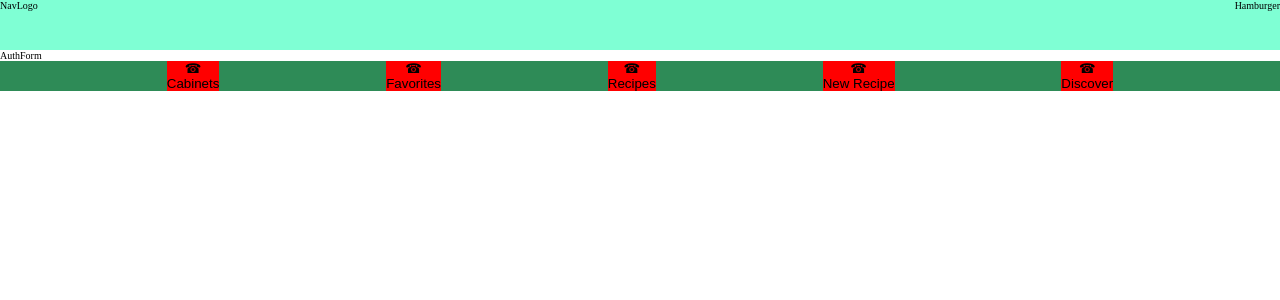
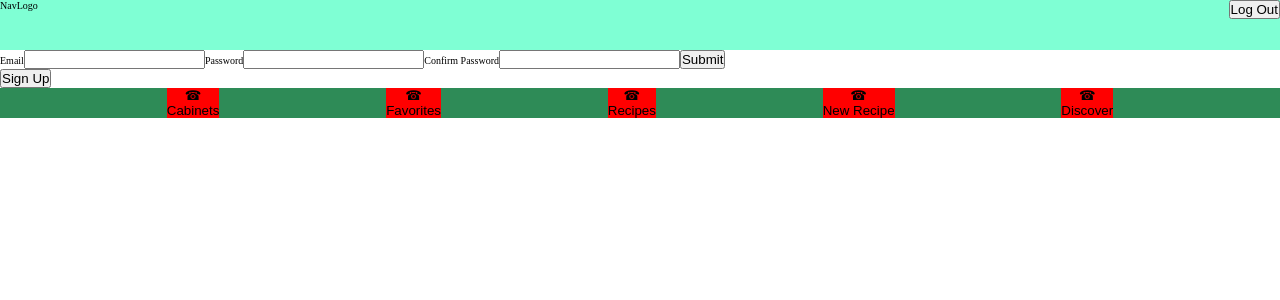
Before and after one commit to baconsocrispy/cocktail-app, a Next.js app: page /auth in a window 1280 px wide. Shown: the top 300 px of the page. Built offline with nearby package versions, Linux system fonts and the light colour scheme.

Commit message:
added user login, logout and signup functionality

```diff
--- a/components/auth-form/auth-form.component.tsx
+++ b/components/auth-form/auth-form.component.tsx
@@ -1,16 +1,19 @@
 // external imports
-import { FC, useState } from "react";
+import { FC, useContext, useState } from "react";
 import { SubmitHandler, useForm } from "react-hook-form";
 
-// api
-import { logInUser, logOutUser, signUpUser } from "@/pages/api/auth-api";
+// context
+import { UserContext } from "@/contexts/user.context";
 
 // types
 export type UserFormData = {
-  email: string;
-  password: string;
-  confirmPassword?: string;
+  user: {
+    email: string;
+    password: string;
+    password_confirmation?: string;
+  }
 }
+
 type AuthFormProps = {
   formType: string;
 }
@@ -22,8 +25,63 @@ export enum FORM_TYPES {
 }
 
 const AuthForm: FC<AuthFormProps> = ({ formType }) => {
+  // state
+  const { signUp, signIn } = useContext(UserContext);
+
+  // useForm elements
+  const {
+    register,
+    handleSubmit,
+    reset,
+    formState: { errors }
+  } = useForm<UserFormData>()
+
+  // handlers
+  const onSignUp: SubmitHandler<UserFormData> = async (formData: UserFormData) => {
+    await signUp(formData);
+  }
+
+  const onSignIn: SubmitHandler<UserFormData> = async (formData: UserFormData) => {
+    await signIn(formData);
+  }
+
   return (
-    <div>AuthForm</div>
+    <div>
+      <form id='user' onSubmit={ formType === FORM_TYPES.signUp ?
+        handleSubmit(onSignUp) :
+        handleSubmit(onSignIn)
+      }>
+
+        <label htmlFor="email">Email</label>
+        <input
+          type="email"
+          { ...register('user.email', { required: 'Email is required' })}
+          autoComplete="email"
+        />
+
+        <label htmlFor="password">Password</label>
+        <input
+          type="password"
+          { ...register('user.password', { required: 'Password is required' })}
+          autoComplete="current-password"
+        />
+
+        { formType === FORM_TYPES.signUp &&
+          <>
+            <label htmlFor="password_confirmation">Confirm Password</label>
+            <input
+              type="password"
+              { ...register('user.password_confirmation',
+                { required: 'Password confirmation required' })
+              }
+              autoComplete="new-password"
+            />
+          </>
+        }
+
+        <button>Submit</button>
+      </form>
+    </div>
   )
 }
 
--- a/components/nav/nav.component.tsx
+++ b/components/nav/nav.component.tsx
@@ -1,11 +1,23 @@
+// external imports
+import { useContext } from "react"
+
+// context
+import { UserContext } from "@/contexts/user.context"
+
 const Nav = () => {
+  // state
+  const { signOut } = useContext(UserContext);
+
+  // handlers
+  const handleLogOut = () => signOut()
+
   return (
     <nav className="nav">
       <div className="nav__logo">
         NavLogo
       </div>
       <div className="nav__menu">
-        Hamburger
+        <button onClick={ handleLogOut }>Log Out</button>
       </div>
     </nav>
   )
--- a/contexts/user.context.tsx
+++ b/contexts/user.context.tsx
@@ -13,6 +13,9 @@ export type User = {
 
 type UserContextProps = {
   user: User | null;
+  signUp: Function;
+  signIn: Function;
+  signOut: Function;
 }
 
 type UserProviderProps = {
@@ -21,7 +24,10 @@ type UserProviderProps = {
 
 // context
 export const UserContext = createContext<UserContextProps>({
-  user: null
+  user: null,
+  signUp: () => {},
+  signIn: () => {},
+  signOut: () => {}
 })
 
 // provider
@@ -31,18 +37,16 @@ export const UserProvider = ({ children }: UserProviderProps) => {
 
   // actions
   const signUp = async (formData: UserFormData) => {
-    const response = await signUpUser(formData);
-    const currentUser = await response.json();
+    const currentUser = await signUpUser(formData);
     setUser(currentUser)
   }
 
   const signIn = async (formData: UserFormData) => {
-    const response = await logInUser(formData);
-    const currentUser = await response.json();
+    const currentUser = await logInUser(formData);
     setUser(currentUser);
   }
 
-  const signOut = () => async () => {
+  const signOut = async () => {
     await logOutUser();
     setUser(null)
   }
--- a/pages/api/auth-api.ts
+++ b/pages/api/auth-api.ts
@@ -1,9 +1,13 @@
 // types
 import { UserFormData } from "@/components/auth-form/auth-form.component"
+type CSRFToken = {
+  token: string;
+}
 
+// api POST/DELETE calls
 export const signUpUser = async (formData: UserFormData) => {
   const response = await backendRequest(
-    'POST', 'users/sign_up', formData
+    'POST', 'http://localhost:3001/users/', formData
   );
   console.log(response)
   return response
@@ -11,7 +15,7 @@ export const signUpUser = async (formData: UserFormData) => {
 
 export const logInUser = async (formData: UserFormData) => {
   const response = await backendRequest(
-    'POST', 'users/sign_in', formData
+    'POST', 'http://localhost:3001/users/sign_in', formData
   );
   console.log(response)
   return response
@@ -19,19 +23,17 @@ export const logInUser = async (formData: UserFormData) => {
 
 export const logOutUser = async () => {
   const response = await backendRequest(
-    'DELETE', 'users/sign_out'
+    'DELETE', 'http://localhost:3001/users/sign_out'
   );
   console.log(response)
   return response
 }
 
 // helpers
-const CSRFToken = () => {
-  const CSRFToken = document.querySelector(
-    'meta[name="csrf-token"]'
-  )?.getAttribute('content');
-
-  return CSRFToken;
+const CSRFToken = async () => {
+  const response = await fetch('http://localhost:3001/csrf_token')
+  const { token }: CSRFToken = await response.json();
+  return token;
 }
 
 const backendRequest = async (
@@ -40,7 +42,7 @@ const backendRequest = async (
   data: UserFormData | null = null
 ) => {
 
-  const csrfToken = CSRFToken();
+  const csrfToken = await CSRFToken();
 
   if (csrfToken) {
     const response = await fetch(url, {
--- a/pages/auth.tsx
+++ b/pages/auth.tsx
@@ -11,9 +11,16 @@ const Auth = () => {
   // state
   const [ activeForm, setActiveForm ] = useState(FORM_TYPES.signUp)
 
+  const changeForm = () => {
+    activeForm === FORM_TYPES.signUp ?
+      setActiveForm(FORM_TYPES.signIn) :
+      setActiveForm(FORM_TYPES.signUp)
+  }
+
   return (
     <div>
       <AuthForm formType={ activeForm } />
+      <button onClick={ changeForm }>{ activeForm }</button>
       <Toolbar />
     </div>
   )
```
